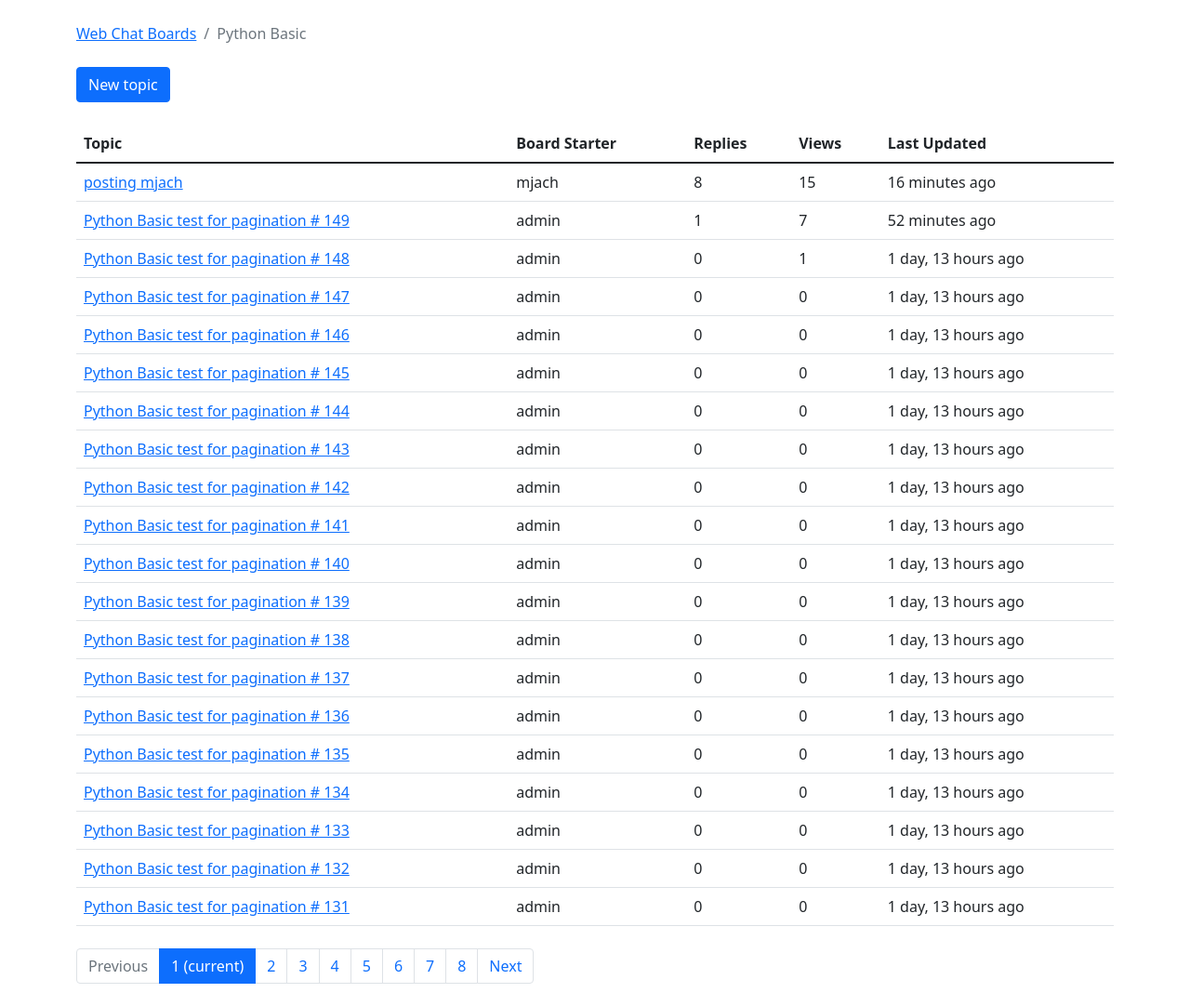
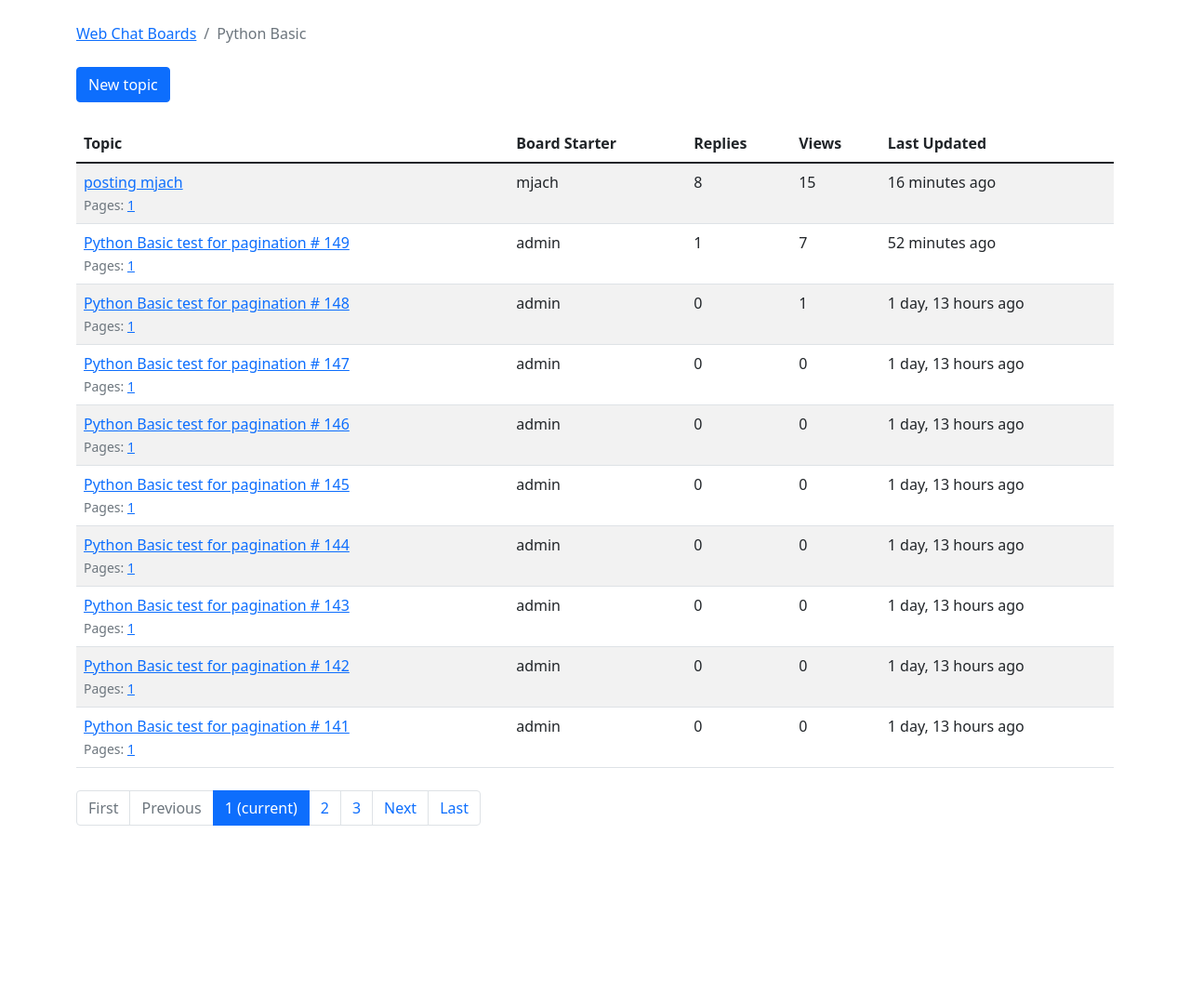
Before and after one commit to pavloblanar/django-basic-advanced-app, a Django app: page /board_topic/1/ in a window 1280 px wide. Shown: the part 56-1138 px from the top of the page at 93% size. After the commit the page ends 944 px from the top, so only its background shows below. Run offline with Django 4.2, Linux system fonts and the light colour scheme; data comes from the database, SQL or seed files in the repository; both versions use the stored data as it was after the commit; some libraries are stand-ins or nearby versions.

Commit message:
Improve the application for better user experience.

```diff
--- a/templates/base.html
+++ b/templates/base.html
@@ -1,10 +1,18 @@
 <!DOCTYPE html>
+<html lang="en">
 {% load static %}
 <html>
    <head>
       <meta charset="utf-8">
+      <meta name="viewport" content="width=device-width, initial-scale=1">
+
       <title>{% block title %}Web Chat Boards{% endblock %}</title>
+
+      <meta name="description" content="A django Basic to Advanced Tutorial projects.">
+      <meta name="Mohammed" content="django tutorial">
+
       <link rel="stylesheet" href="{% static 'css/bootstrap.min.css' %}">
+
       {% block stylesheet %}{% endblock %}
    </head>
    <body>
--- a/templates/chat_board_topics.html
+++ b/templates/chat_board_topics.html
@@ -18,7 +18,7 @@
   <a href="{% url 'new_board_topic' chat_board.pk %}" class="btn btn-primary">New topic</a>
 </div>
 
-<table class="table mb-4">
+<table class="table table-striped mb-4">
     <thead class="thead-inverse">
       <tr>
         <th>Topic</th>
@@ -30,13 +30,29 @@
     </thead>
     <tbody>
       {% for topic in topics %}
+          {% url 'topic_posts' chat_board.pk topic.pk as topic_url %}
         <tr>
-          <td><a href="{% url 'topic_posts' chat_board.pk topic.pk %}">{{ topic.subject }}</td>
-          <td>{{ topic.boardStarter.username }}</td>
-          <td>{{ topic.replies }}</td>
-          <td>{{ topic.views }}</td>
-          <td>{{ topic.lastUpdate|naturaltime }}</td>
+            <td>
+                <p class="mb-0">
+                    <a href="{{ topic_url }}">{{ topic.subject }}</a>
+                </p>
+                <small class="text-muted">
+                    Pages:
+                    {% for i in topic.get_page_range %}
+                        <a href="{{ topic_url }}?page={{ i }}">{{ i }}</a>
+                    {% endfor %}
+                    {% if topic.has_many_pages %}
+                    ... <a href="{{ topic_url }}?page={{ topic.get_page_count }}">Last Page</a>
+                    {% endif %}
+                </small>
+            </td>
+            <td>{{ topic.boardStarter.username }}</td>
+            <td>{{ topic.replies }}</td>
+            <td>{{ topic.views }}</td>
+            <td>{{ topic.lastUpdate|naturaltime }}</td>
         </tr>
+
+
       {% endfor %}
     </tbody>
   </table>
--- a/templates/includes/pagination.html
+++ b/templates/includes/pagination.html
@@ -1,6 +1,16 @@
 {% if is_paginated %}
   <nav aria-label="Topics pagination" class="mb-4">
     <ul class="pagination">
+      {% if page_obj.number > 1 %}
+        <li class="page-item">
+          <a class="page-link" href="?page=1">First</a>
+        </li>
+      {% else %}
+        <li class="page-item disabled">
+          <span class="page-link">First</span>
+        </li>
+      {% endif %}
+
       {% if page_obj.has_previous %}
         <li class="page-item">
           <a class="page-link" href="?page={{ page_obj.previous_page_number }}">Previous</a>
@@ -19,7 +29,7 @@
               <span class="sr-only">(current)</span>
             </span>
           </li>
-        {% else %}
+        {% elif page_num > page_obj.number|add:'-3' and page_num < page_obj.number|add:'3' %}
           <li class="page-item">
             <a class="page-link" href="?page={{ page_num }}">{{ page_num }}</a>
           </li>
@@ -35,6 +45,16 @@
           <span class="page-link">Next</span>
         </li>
       {% endif %}
+
+      {% if page_obj.number != paginator.num_pages %}
+        <li class="page-item">
+          <a class="page-link" href="?page={{ paginator.num_pages }}">Last</a>
+        </li>
+      {% else %}
+        <li class="page-item disabled">
+          <span class="page-link">Last</span>
+        </li>
+      {% endif %}
     </ul>
   </nav>
 {% endif %}
--- a/templates/reply_topic.html
+++ b/templates/reply_topic.html
@@ -32,7 +32,7 @@
     <button type="submit" class="btn btn-success">Post a reply</button>
   </form>
 
-  {% for post in topic.posts.all %}
+  {% for post in topic.get_last_five_posts %}
     <div class="card mb-2">
       <div class="card-body p-3">
         <div class="row mb-3">
--- a/templates/topic_posts.html
+++ b/templates/topic_posts.html
@@ -30,7 +30,7 @@
 
 
   {% for post in posts %}
-  <div class="card mb-2 {% if forloop.first %} border-dark{% endif %}">
+  <div id="{{ post.pk }}" class="card {% if forloop.last %}mb-4{% else %}mb-2{% endif %} {% if forloop.first %} border-dark{% endif %}">
       {% if forloop.first %}
           <div class="card-header text-white bg-dark py-2 px-3">{{ topic.subject}}</div>
       {% endif %}
--- a/webchat/models.py
+++ b/webchat/models.py
@@ -4,6 +4,7 @@ from django.contrib.auth.models import User
 from django.utils.text import Truncator
 from markdown import markdown
 from django.utils.html import mark_safe
+import math
 
 class ChatBoard(models.Model):
     name = models.CharField(max_length = 35, unique = True)
@@ -30,6 +31,27 @@ class ChatTopic(models.Model):
     def __str__(self):
         return self.subject
 
+    def get_page_count(self):
+        count = self.posts.count()
+        pages = count / 15
+        return math.ceil(pages)
+
+    def has_many_pages(self, count = None):
+        if count is None:
+            count = self.get_page_count()
+        return count > 6
+
+    def get_page_range(self):
+        count = self.get_page_count()
+        if self.has_many_pages(count):
+            return range(1,5)
+        return range(1, count + 1)
+
+    def get_last_five_posts(self):
+        return self.posts.order_by('createdAt')[:5]
+
+
+
 class Post(models.Model):
     message = models.TextField(max_length = 5000)
     topic = models.ForeignKey(ChatTopic, related_name = 'posts',on_delete=models.CASCADE)
--- a/webchat/views.py
+++ b/webchat/views.py
@@ -18,6 +18,7 @@ from django.core.paginator import EmptyPage
 from django.core.paginator import PageNotAnInteger
 from django.views.generic import ListView
 from django.urls import reverse_lazy
+from django.urls import reverse
 
 
 #function based view home- FBC
@@ -57,7 +58,7 @@ class TopicListView(ListView):
     model = ChatTopic
     context_object_name = 'topics'
     template_name = 'chat_board_topics.html'
-    paginate_by = 20
+    paginate_by = 10
 
     def get_context_data(self, **kwargs):
         kwargs['chat_board'] = self.chat_board
@@ -108,8 +109,13 @@ class PostListView(ListView):
     paginate_by = 3
 
     def get_context_data(self, **kwargs):
-        self.topic.views += 1
-        self.topic.save()
+
+        session_key = 'viewd_topic_{}'.format(self.topic.pk)
+        if not self.request.session.get(session_key, False):
+            self.topic.views += 1
+            self.topic.save()
+            self.request.session[session_key] = True
+
         kwargs['topic'] = self.topic
         return super().get_context_data(**kwargs)
 
@@ -128,7 +134,18 @@ def reply_topic(request, pk, topic_pk):
             post.topic = topic
             post.createdBy = request.user
             post.save()
-            return redirect('topic_posts', pk=pk, topic_pk=topic_pk)
+
+            topic.lastUpdate = timezone.now()
+            topic.save()
+
+            topic_url = reverse('topic_posts', kwargs={'pk':pk, 'topic_pk':topic_pk})
+            topic_post_url = '{url}?page={page}#{id}'.format(
+                url=topic_url,
+                id=post.pk,
+                page=topic.get_page_count()
+                )
+
+            return redirect(topic_post_url)
     else:
         form = PostForm()
     return render(request,'reply_topic.html', {'topic':topic, 'form':form})
```
Also changed, not shown: db.sqlite3.
